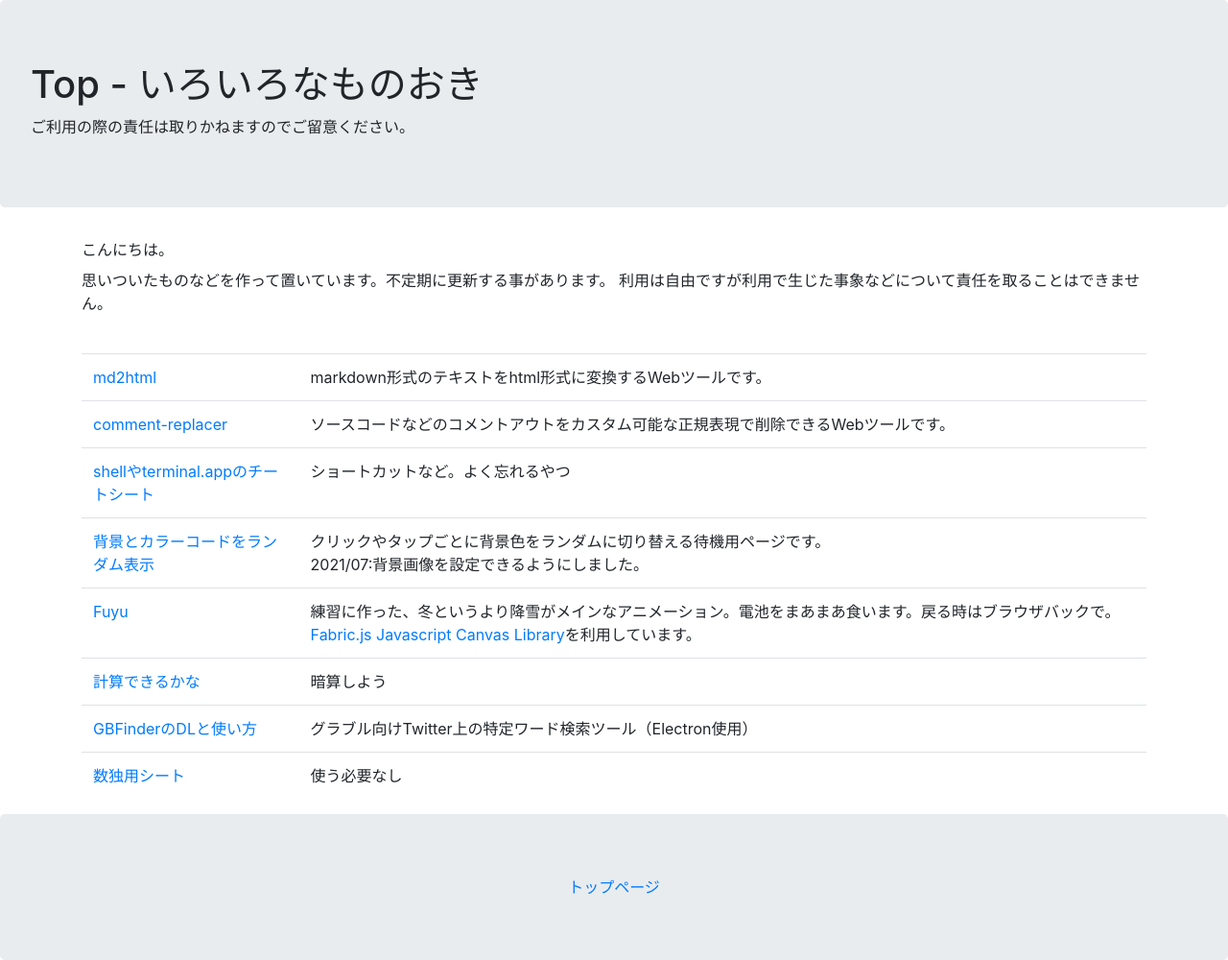
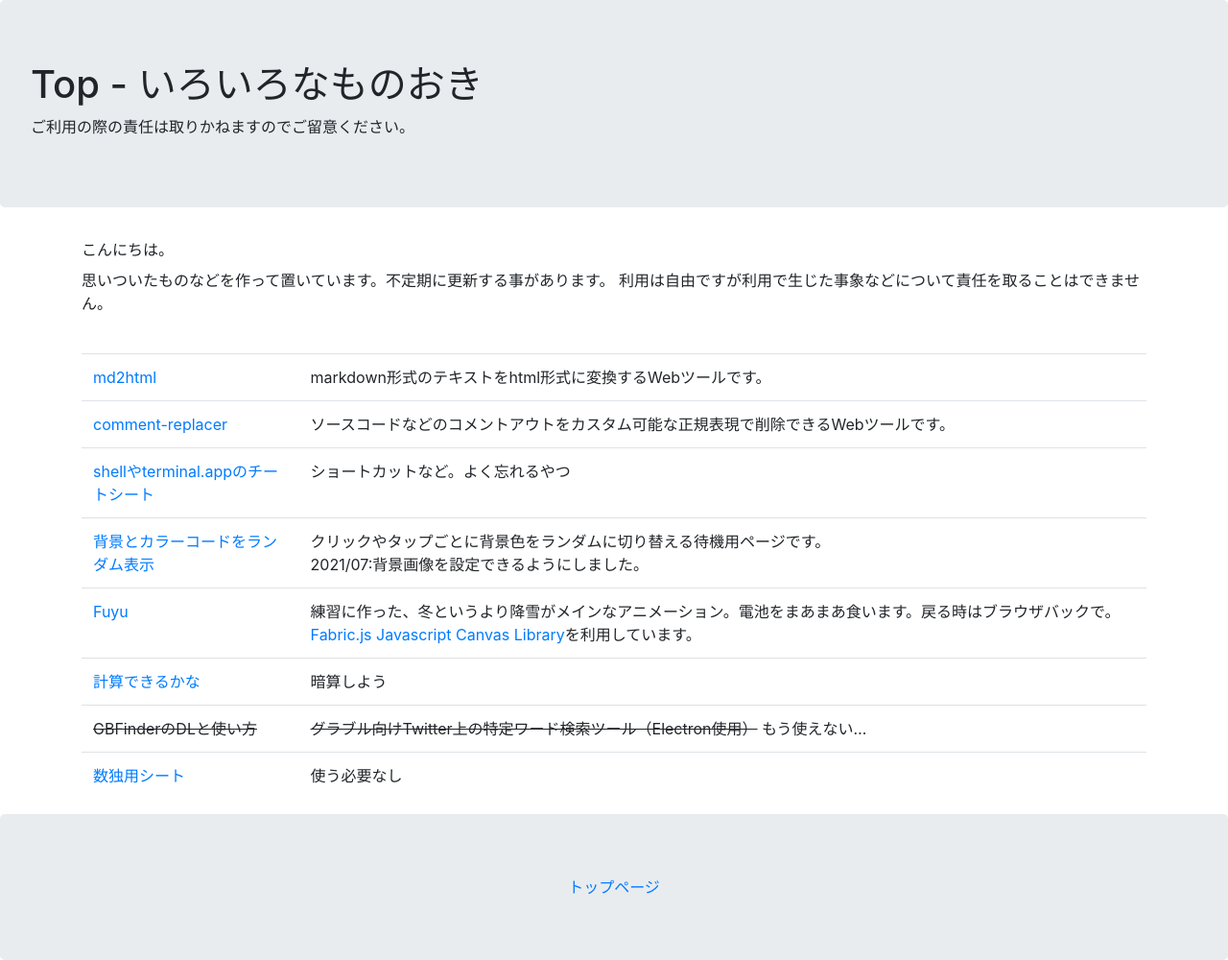
Before and after one commit to ikapper/ikapper.github.io, a Jekyll site: the page built from index.md, in a window 1280 px wide. Shown: the whole page at 96% size. Built offline with Jekyll 4.4.1, drawn with Linux system fonts in a browser that asks for light colours.

```diff
--- a/index.md
+++ b/index.md
@@ -20,6 +20,6 @@
 | [背景とカラーコードをランダム表示](/bgonly) | クリックやタップごとに背景色をランダムに切り替える待機用ページです。<br>2021/07:背景画像を設定できるようにしました。 |
 | [Fuyu](/fuyu/index.html) | 練習に作った、冬というより降雪がメインなアニメーション。電池をまあまあ食います。戻る時はブラウザバックで。<a href="http://fabricjs.com/">Fabric.js Javascript Canvas Library</a>を利用しています。|
 | [計算できるかな](/calc_practice/main.html) | 暗算しよう |
-|[GBFinderのDLと使い方](/gbfinder/howtouse.html) | グラブル向けTwitter上の特定ワード検索ツール（Electron使用） |
+|<s>GBFinderのDLと使い方</s> | <s>グラブル向けTwitter上の特定ワード検索ツール（Electron使用）</s> もう使えない… |
 | [数独用シート](/dai.html)                      | 使う必要なし |
 {: .table}
```
Also changed, not shown: _gbfinder/howtouse.md (renamed from gbfinder/howtouse.md), _gbfinder/res/gbfinder_0_1.png (renamed from gbfinder/res/gbfinder_0_1.png), _gbfinder/res/gbfinder_0_2.png (renamed from gbfinder/res/gbfinder_0_2.png), _gbfinder/res/gbfinder_1.png (renamed from gbfinder/res/gbfinder_1.png), _gbfinder/res/gbfinder_2.png (renamed from gbfinder/res/gbfinder_2.png), _gbfinder/res/gbfinder_newraid.png (renamed from gbfinder/res/gbfinder_newraid.png), _gbfinder/res/gbfinder_tw1.png (renamed from gbfinder/res/gbfinder_tw1.png), _gbfinder/res/gbfinder_tw2.png (renamed from gbfinder/res/gbfinder_tw2.png).
